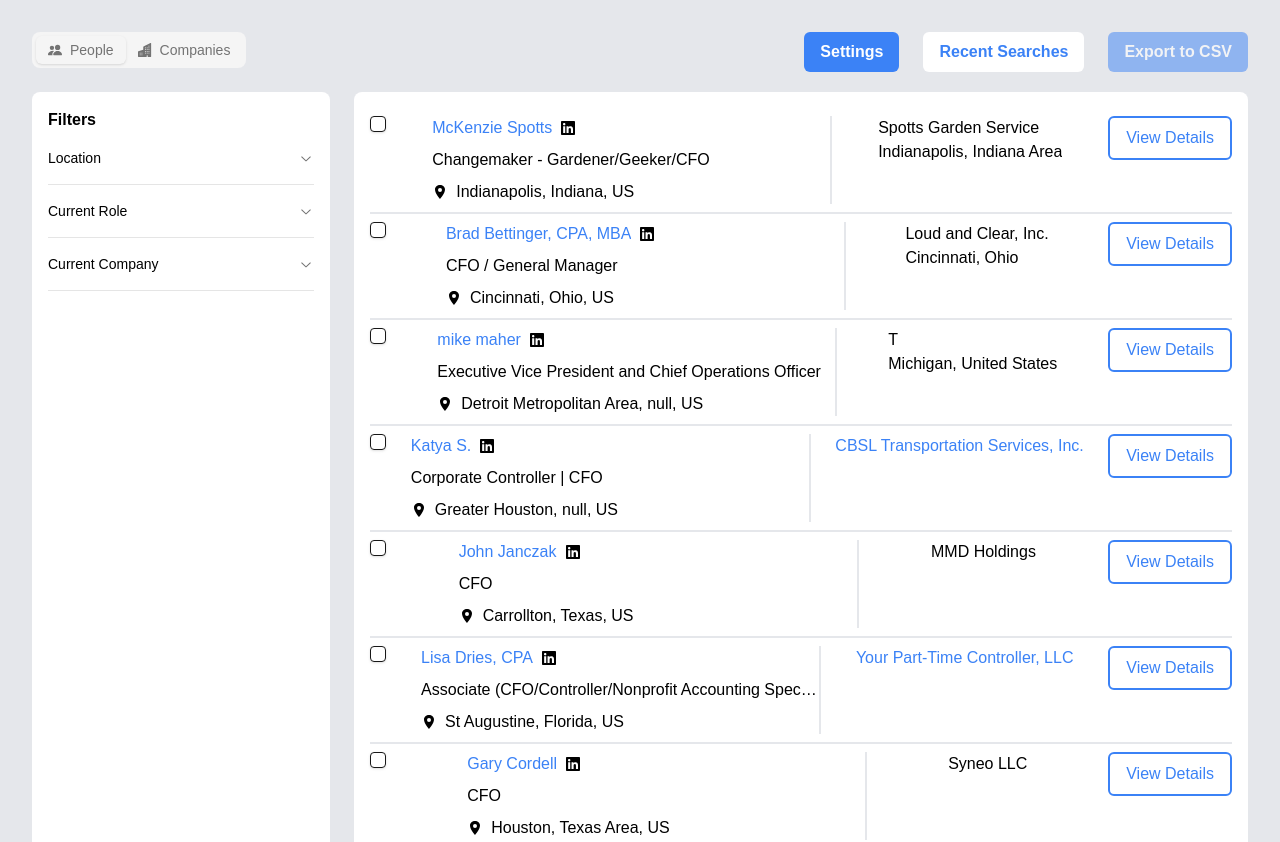
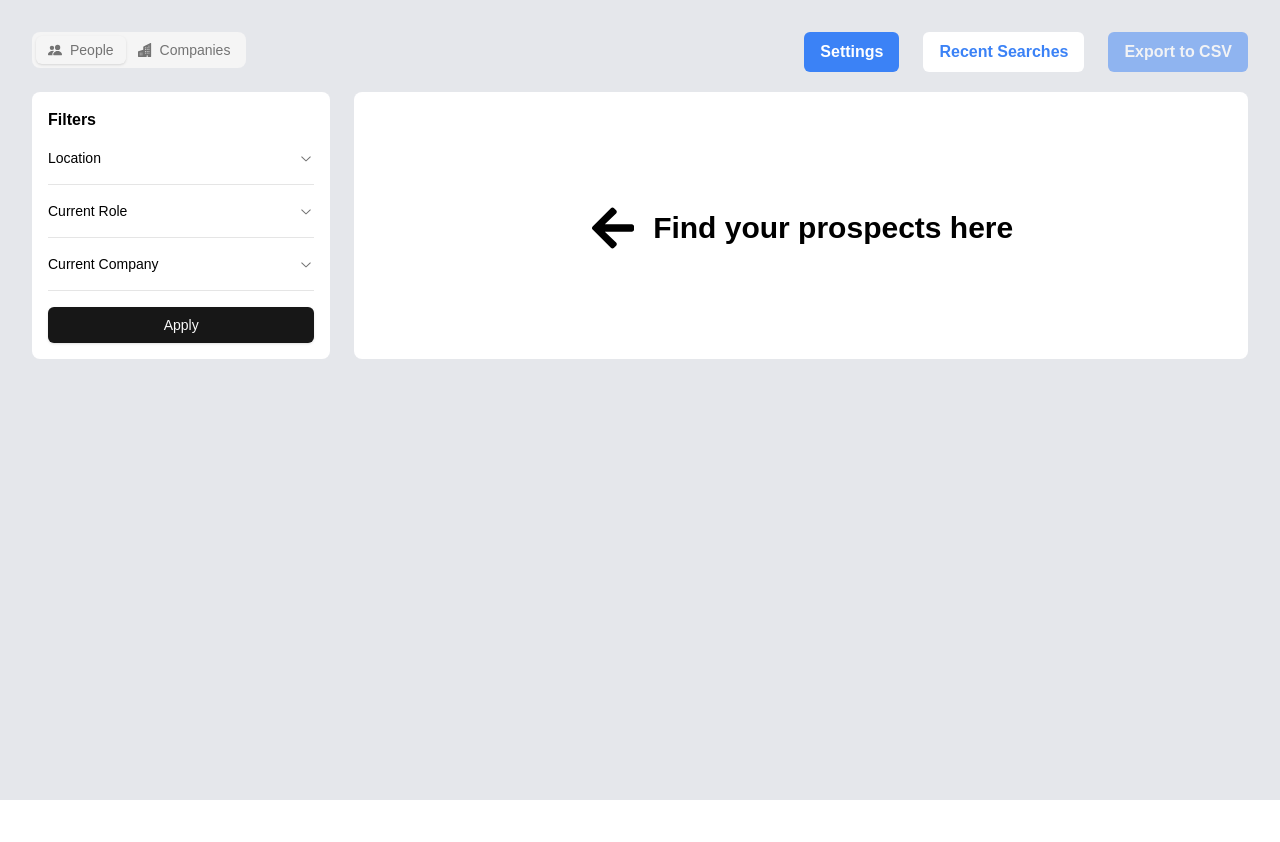
Before and after one commit to zehanubela/hursa, a Next.js app: page / in a window 1280 px wide. Shown: the top 842 px of the page. After the commit the page ends 800 px from the top, so only its background shows below. Built offline with nearby package versions, Linux system fonts and the light colour scheme.

Commit message:
empty state

```diff
--- /dev/null
+++ b/app/api/mockPeople/route.js
@@ -0,0 +1,7 @@
+import { NextResponse } from "next/server";
+import mockPeople from "../../../app/person_search_mock.json";
+
+export async function GET(request) {
+  const response = NextResponse.json(mockPeople);
+  return response;
+}
--- a/app/prospecting.js
+++ b/app/prospecting.js
@@ -53,7 +53,7 @@
   };
 
   return (
-    <div className="p-8 bg-gray-200">
+    <div className="p-8 bg-gray-200 min-h-full">
       <Tabs defaultValue="people" className="max-w-7xl relative">
         <TabsList>
           <TabsTrigger
@@ -89,6 +89,7 @@
             className="flex items-center gap-2 bg-blue-500 text-white px-4 rounded-md py-2 disabled:opacity-50 font-semibold"
           >
             Export to CSV
+
           </button>
         </div>
 
--- /dev/null
+++ b/components/Loader.jsx
@@ -0,0 +1,12 @@
+import React from 'react'
+
+const Loader = () => {
+  return (
+    <div className="flex flex-col justify-center items-center h-screen">
+      <div className="animate-spin rounded-full h-32 w-32 border-t-4 border-b-4 border-blue-500"></div>
+      <div className="text-2xl font-bold mt-6">Loading...</div>
+    </div>
+  );
+}
+
+export default Loader;
--- a/components/Modal.jsx
+++ b/components/Modal.jsx
@@ -9,8 +9,6 @@
 } from "@/components/ui/dialog";
 
 const Modal = ({ isOpen, setIsOpen, viewDetails }) => {
-  console.log(viewDetails, "viewDetails");
-
   if (!viewDetails) return null;
   return (
     <Dialog open={isOpen} onOpenChange={setIsOpen}>
--- a/components/PeopleFilter.jsx
+++ b/components/PeopleFilter.jsx
@@ -1,4 +1,4 @@
-import {useState} from "react";
+import { useState } from "react";
 import {
   Accordion,
   AccordionContent,
@@ -11,24 +11,61 @@
 import Link from "next/link";
 import { Checkbox } from "@/components/ui/checkbox";
 import Modal from "./Modal";
+import { Button } from "@/components/ui/button";
+import { Input } from "@/components/ui/input";
+import Loader from "./Loader";
+import { FaArrowLeft } from "react-icons/fa";
+
 const PeopleFilter = ({ selectedPeople, setSelectedPeople }) => {
-  // const [people, setPeople] = React.useState([]);
+  const [peopleData, setPeopleData] = useState([]);
   const [isModalOpen, setIsModalOpen] = useState(false);
-  const [viewDetails, setViewDetails] = useState(null)
+  const [viewDetails, setViewDetails] = useState(null);
+  const [error, setError] = useState([]);
+  const [payload, setPayload] = useState({
+    country: "ww",
+    current_role: "",
+    current_company: "",
+  });
+  const [isLoading, setIsLoading] = useState(false);
 
-  // React.useEffect(() => {
-  //   // Fetch data from the JSON file
-  //   fetch("/app/person_search_mock.json")
-  //     .then((response) => response.json())
-  //     .then((data) => setPeople(data.results));
-  // }, []);
+  const handleSearch = async () => {
+    setError([]);
+    let hasError = false;
 
-  // console.log(mockPeopleData, "mockpeople");
+    if (payload.country === "") {
+      setError((prev) => [...prev, "Country is required"]);
+      hasError = true;
+    }
+    const apiKey = localStorage.getItem("apiKey");
+    if (!apiKey) {
+      setError((prev) => [...prev, "Please enter your API key"]);
+      hasError = true;
+    }
+
+    if (hasError) return;
+
+    try {
+      setIsLoading(true);
+      await fetch(
+        `http://localhost:3000/api/mockPeople?country=${payload.country}&page_size=10&enrich_profiles=enrich`,
+        {
+          headers: {
+            Authorization: `Bearer ${apiKey}`,
+          },
+        },
+      )
+        .then((response) => response.json())
+        .then((data) => setPeopleData(data.results));
+    } catch (error) {
+      console.log(error, "error");
+    }
+    setIsLoading(false);
+  };
 
   const handleViewDetails = (person) => {
-    setViewDetails(person)
-    setIsModalOpen(true)
-  }
+    setViewDetails(person);
+    setIsModalOpen(true);
+  };
 
   return (
     <div className="flex gap-6">
@@ -40,10 +77,13 @@
           <AccordionItem value="country">
             <AccordionTrigger>Location</AccordionTrigger>
             <AccordionContent>
-              <input
+              <Input
                 type="text"
                 placeholder="Country"
                 className="border border-gray-300 rounded-md p-2"
+                onChange={(e) =>
+                  setPayload({ ...payload, country: e.target.value })
+                }
               />
             </AccordionContent>
           </AccordionItem>
@@ -69,22 +109,54 @@
               />
             </AccordionContent>
           </AccordionItem>
+
+          <div className="flex justify-center">
+            <Button onClick={handleSearch} className="w-full mt-4">
+              Apply
+            </Button>
+          </div>
+
+          {error &&
+            error.map((err) => (
+              <p
+                className="text-red-500 text-sm font-semibold text-center mt-2"
+                key={err}
+              >
+                {err}
+              </p>
+            ))}
         </Accordion>
       </div>
-      <div className="w-3/4 bg-white rounded-lg p-4 min-h-56">
+    <div className="w-3/4 bg-white rounded-lg p-4">
         <div>
-          {mockPeopleData.results.map((person) => (
+          {!isLoading && peopleData.length === 0 && <div>
+
+            <span className="flex items-center gap-4 w-full justify-center mt-24">
+              <FaArrowLeft className="text-5xl" />
+             <span className="text-3xl font-semibold">Find your prospects here</span>
+            </span>
+            </div>}
+          {isLoading ? <Loader /> : peopleData.map((person) => (
             <div
               key={person.profile.public_identifier}
               className="flex justify-between border-b-2 border-gray-200 py-2"
             >
-              <Checkbox checked={selectedPeople.includes(person)} onCheckedChange={(checked) => {
-                if (checked) {
-                  setSelectedPeople([...selectedPeople, person]);
-                } else {
-                  setSelectedPeople(selectedPeople.filter(p => p.profile.public_identifier !== person.profile.public_identifier));
-                }
-              }} />
+              <Checkbox
+                checked={selectedPeople.includes(person)}
+                onCheckedChange={(checked) => {
+                  if (checked) {
+                    setSelectedPeople([...selectedPeople, person]);
+                  } else {
+                    setSelectedPeople(
+                      selectedPeople.filter(
+                        (p) =>
+                          p.profile.public_identifier !==
+                          person.profile.public_identifier,
+                      ),
+                    );
+                  }
+                }}
+              />
               <div className="flex flex-col gap-2 border-r-2 border-gray-200 w-[400px]">
                 <div className="flex items-center gap-2">
                   <a
@@ -133,7 +205,10 @@
               </div>
 
               <div>
-                <button onClick={() => handleViewDetails(person)} className="border-2 border-blue-500 bg-white text-blue-500 px-4 py-2 rounded-md">
+                <button
+                  onClick={() => handleViewDetails(person)}
+                  className="border-2 border-blue-500 bg-white text-blue-500 px-4 py-2 rounded-md"
+                >
                   View Details
                 </button>
               </div>
@@ -141,7 +216,11 @@
           ))}
         </div>
       </div>
-      <Modal isOpen={isModalOpen} setIsOpen={setIsModalOpen} viewDetails={viewDetails} />
+      <Modal
+        isOpen={isModalOpen}
+        setIsOpen={setIsModalOpen}
+        viewDetails={viewDetails}
+      />
     </div>
   );
 };
```
Lines whose indentation alone changed are shown as unchanged.
